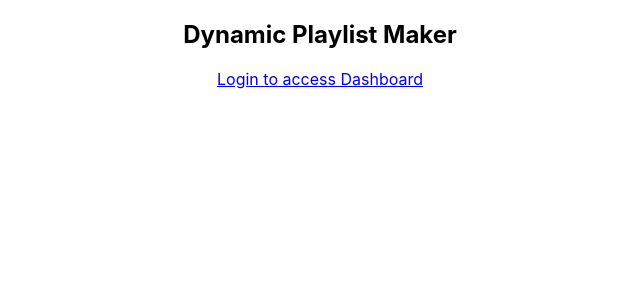
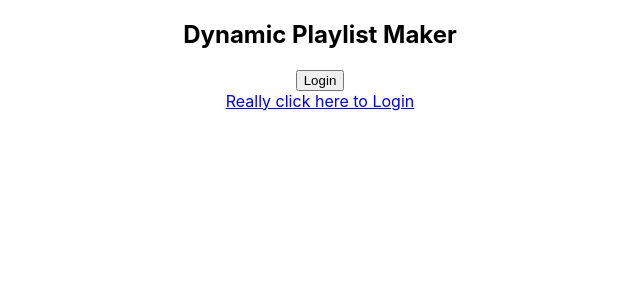
Before and after one commit to Andrew-Der/DynamicPlaylistMaker, a React (Create React App) app in the folder frontend/: page /login in a window 1280 px wide. Shown: the top 300 px of the page, without its empty margins (320-960 px from the left). Built offline with nearby package versions, Linux system fonts and the light colour scheme; no server answers; the HTML template or start-up script is replaced by a standard one.

Commit message:
adds Login/Logout button

```diff
--- a/frontend/src/Header.js
+++ b/frontend/src/Header.js
@@ -1,14 +1,39 @@
 import React from "react";
 import { useState, useContext } from "react";
 import { AuthContext } from "./router"
+import { LOGIN_URL } from "./urls";
+import { useHistory } from "react-router-dom";
+import { perform } from "./apiClient";
 
 const Header = () => {
   const {state, dispatch} = useContext(AuthContext)
+  const history = useHistory()
+
+  const routeToLogin = () => {
+    history.push(LOGIN_URL)
+  }
+
+  const logout = async () => {
+    await perform('post', '/logout');
+    dispatch({type: "LOGOUT"})
+  }
+
+  const loginText = state.loggedIn ? "Logout" : "Login"
   return (
     <nav id="navigation">
       <h1 href="#" className="logo">
         Dynamic Playlist Maker
       </h1>
+      <button onClick={()=>{
+
+        if (state.loggedIn) {
+          logout()
+        }
+        else {
+          routeToLogin()
+        }
+
+      }}>{loginText}</button>
     </nav>
   );
 };
--- a/frontend/src/Login.js
+++ b/frontend/src/Login.js
@@ -71,7 +71,7 @@ const Login = (props) => {
       <Redirect to={CREATE_PLAYLIST}/>
       :
       <span>
-        <a href={URL}>Login to access Dashboard</a>
+        <a href={URL}>Really click here to Login</a>
         <p>{errorMsg}</p>
       </span>
       }
--- a/frontend/src/apiClient.js
+++ b/frontend/src/apiClient.js
@@ -1,7 +1,5 @@
 
 import axios from 'axios';
-import { useContext } from 'react';
-import { AuthContext } from './router';
 
 // return this.perform('get', '/fetch_songs');
 export const perform = async (method, resource, data, jwt) => {
--- a/frontend/src/router.js
+++ b/frontend/src/router.js
@@ -12,7 +12,7 @@ export const AuthContext = React.createContext()
 
 const RequireAuth = ({loggedIn, children}) => {
   if (!loggedIn) {
-    return <Redirect to={LOGIN_URL} />;
+    return <Redirect to={HOME_URL} />;
   }
   return children;
 };
@@ -57,7 +57,6 @@ function AppRouter() {
         <Switch>
         <Route exact path={'/'} component={Homepage} />
         <Route exact path={HOME_URL} component={Homepage} />
-
         <Route exact path={LOGIN_URL} render={(props) => <Login {...props}/>}/>
         <RequireAuth loggedIn={state.loggedIn}>
           <Route exact path={CREATE_PLAYLIST} component={PlaylistForm} />
```
